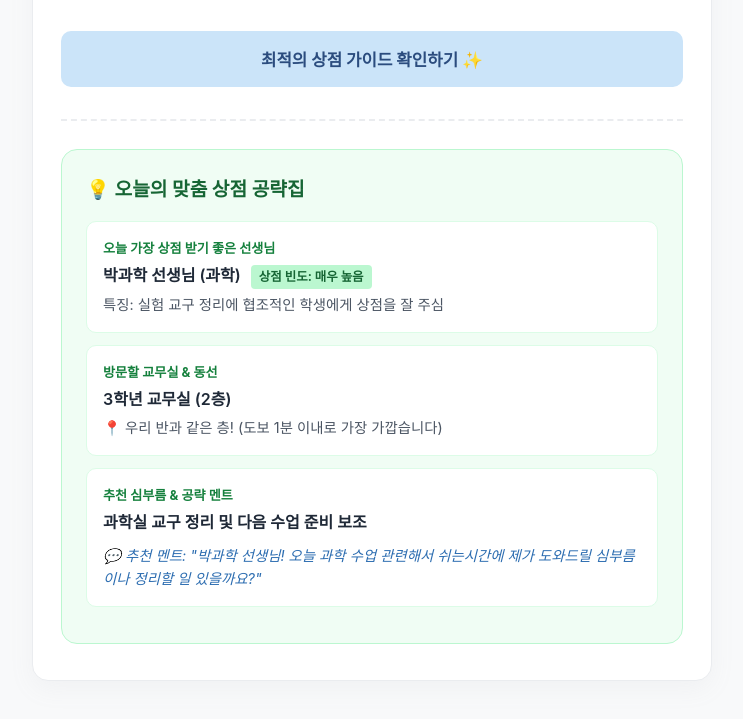
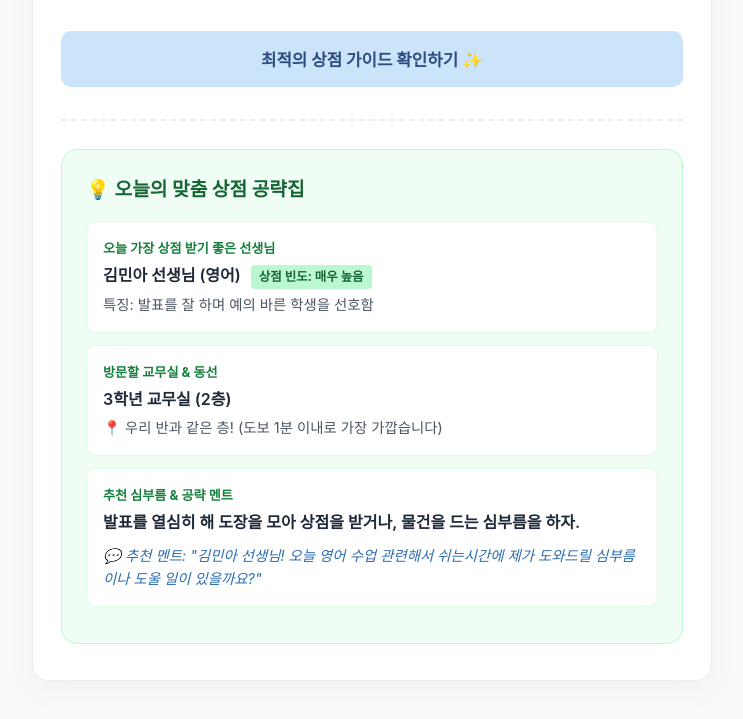
Before and after one commit to 202630909-a11y/Chaewon, a plain HTML site: page index.html in a window 1280 px wide. Both pictures are taken after a click on the button "최적의 상점 가이드 확인하기 ✨". Shown: the part 825-1544 px from the top of the page, without its empty margins (268-1011 px from the left). Drawn offline with Linux system fonts and the light colour scheme; a web font is replaced by a local one.

Commit message:
Update index.html

```diff
--- a/index.html
+++ b/index.html
@@ -283,6 +283,7 @@
     .badge-high { background-color: #FEF08A; color: #854D0E; }
     .badge-normal { background-color: #E0E7FF; color: #3730A3; }
     .badge-low { background-color: #F3F4F6; color: #4B5563; }
+    .badge-vlow { background-color: #FEE2E2; color: #991B1B; }
   </style>
 </head>
 <body>
@@ -368,21 +369,21 @@
 <script>
   const subjects = ["수학", "과학", "영어", "국어", "체육", "창체", "가정", "기술", "역사", "사회", "스클", "미술", "한문"];
 
-  // 엑셀 데이터를 바탕으로 업데이트된 선생님 데이터베이스
+  // 새로 전달해주신 엑셀 파일 데이터 적용
   const teacherDatabase = {
-    "수학": { name: "김수학 선생님", floor: 2, office: "3학년 교무실 (2층)", freq: "높음", freqScore: 3, task: "수업 후 형성평가지/프린트 수거 및 교무실 전달", personality: "수업 후 정리 정돈을 중시하며, 수학 문제 질문을 반가워함" },
-    "과학": { name: "박과학 선생님", floor: 2, office: "3학년 교무실 (2층)", freq: "매우 높음", freqScore: 4, task: "과학실 교구 정리 및 다음 수업 준비 보조", personality: "실험 교구 정리에 협조적인 학생에게 상점을 잘 주심" },
-    "영어": { name: "이영어 선생님", floor: 2, office: "3학년 교무실 (2층)", freq: "보통", freqScore: 2, task: "영어 단어장 수거 및 제출 확인 보조", personality: "단어 시험지 채점 보조나 영어 질문 방문을 좋아함" },
-    "국어": { name: "최국어 선생님", floor: 4, office: "생활교육부 (4층)", freq: "보통", freqScore: 2, task: "국어 수행평가 모음집 정리 및 제출 확인", personality: "예의 바르고 조용한 태도를 선호, 글씨체가 바른 학생에게 맡김" },
-    "체육": { name: "강체육 선생님", floor: 1, office: "체육안전부 (1층)", freq: "매우 높음", freqScore: 4, task: "체육 수업 직후 공 및 운동 기구 수거/정리", personality: "체육관 및 운동장 기구 정리를 도우면 상점을 즉시 부여함" },
-    "창체": { name: "윤창체 선생님", floor: 1, office: "대교무실 (1층)", freq: "높음", freqScore: 3, task: "동아리 활동지 수거 및 유인물 배부 보조", personality: "동아리활동 및 학급 행사 관련 심부름을 많이 시키심" },
-    "가정": { name: "임가정 선생님", floor: 3, office: "1학년 교무실 (3층)", freq: "보통", freqScore: 2, task: "실습실 기구 정돈 및 뒷정리 도우미", personality: "실습실 청결 관리나 도구 정리를 적극적으로 돕는 학생 선호" },
-    "기술": { name: "장기술 선생님", floor: 3, office: "1학년 교무실 (3층)", freq: "높음", freqScore: 3, task: "실습 재료 운반 및 정리 보조", personality: "기술실 공구 정리나 재료 운반을 돕는 학생을 좋아함" },
-    "역사": { name: "한역사 선생님", floor: 2, office: "3학년 교무실 (2층)", freq: "보통", freqScore: 2, task: "역사 학습지 전달 및 판서 정리 지원", personality: "역사 사료 및 학습지 전달, 꼼꼼하게 정리하는 학생 선호" },
-    "사회": { name: "송사회 선생님", floor: 2, office: "3학년 교무실 (2층)", freq: "높음", freqScore: 3, task: "수업 시각자료/지도 수거 및 교무실 전달", personality: "뉴스나 사회 이슈 질문에 친절하며 지도/자료 정리를 맡김" },
-    "스클": { name: "오스클 선생님", floor: 1, office: "체육안전부 (1층)", freq: "매우 높음", freqScore: 4, task: "스포츠클럽 용품 운반 및 출석부 전달", personality: "스포츠 클럽 활동용 용품 관리와 인원 점검 도우미 축하" },
-    "미술": { name: "신미술 선생님", floor: 1, office: "대교무실 (1층)", freq: "높음", freqScore: 3, task: "미술실 실습 재료 정리 및 학생 작품 수거", personality: "미술실 준비물 정리, 작품 게시판 부착을 돕는 학생 선호" },
-    "한문": { name: "조한문 선생님", floor: 4, office: "생활교육부 (4층)", freq: "낮음", freqScore: 1, task: "한문 공책 수거 및 과제 검사 보조", personality: "한자 쓰기 과제 확인 및 정숙한 태도를 중요시함" }
+    "수학": { name: "양현호 선생님", floor: 2, office: "3학년 교무실 (2층)", freq: "낮음", freqScore: 2, task: "상점을 잘 주시지 않으며, 심부름을 자주 시키시진 않는다.", personality: "수학 문제 질문을 반가워함. 재미있음" },
+    "과학": { name: "이지수 선생님", floor: 3, office: "1학년 교무실 (3층)", freq: "보통", freqScore: 3, task: "심부름 시키실 일 없냐고 물어보면 심부름을 주실 수도 있다.", personality: "나긋한 성격으로 예의바르고 발표를 잘 하는 학생을 좋아함." },
+    "영어": { name: "김민아 선생님", floor: 2, office: "3학년 교무실 (2층)", freq: "매우 높음", freqScore: 5, task: "발표를 열심히 해 도장을 모아 상점을 받거나, 물건을 드는 심부름을 하자.", personality: "발표를 잘 하며 예의 바른 학생을 선호함" },
+    "국어": { name: "박지연 선생님", floor: 1, office: "대교무실 (1층)", freq: "보통", freqScore: 3, task: "심부름 시키실 일 없냐고 물어보면 심부름을 주실 수도 있다.", personality: "예의 바르고 조용한 태도를 선호, 글씨체가 바른 학생에게 맡김" },
+    "체육": { name: "조예진 선생님", floor: 1, office: "체육안전부 (1층)", freq: "높음", freqScore: 4, task: "체육 부장을 하거나, 체육 활동을 월등하게 잘하면 상점을 받을 수 있다.", personality: "체육관 및 운동장 기구 정리를 도우면 상점을 즉시 부여함" },
+    "창체": { name: "이지수 선생님", floor: 3, office: "1학년 교무실 (3층)", freq: "보통", freqScore: 3, task: "이 활동에서는 상점을 얻기 힘듦", personality: "나긋한 성격으로 예의바르고 발표를 잘 하는 학생을 좋아함." },
+    "가정": { name: "권이담 선생님", floor: 4, office: "생활교육부 (4층)", freq: "매우 높음", freqScore: 5, task: "복습 퀴즈를 맞출 때마다 상점을 줌.", personality: "시끄럽고 버릇없는 학생을 매우 싫어하며, 모범생을 좋아하심" },
+    "기술": { name: "장민석 선생님", floor: 4, office: "생활교육부 (4층)", freq: "보통", freqScore: 3, task: "발표를 적극적으로 하면 상점을 주시지만, 발표를 할 기회가 많이 없다.", personality: "말을 잘 듣고 조용하며 자신의 일을 잘 하는 학생을 좋아함" },
+    "역사": { name: "이은정 선생님", floor: 1, office: "대교무실 (1층)", freq: "보통", freqScore: 3, task: "역사 활동을 활발히 하거나 발표를 많이 한다.", personality: "발표 잘하고 조용한 학생 선호." },
+    "사회": { name: "이숙경 선생님", floor: 2, office: "3학년 교무실 (2층)", freq: "낮음", freqScore: 2, task: "수업 시각자료/지도 수거 및 교무실 전달", personality: "발표를 잘하는 학생을 좋아하며, 조용한 환경을 선호" },
+    "스클": { name: "김스클 선생님", floor: 1, office: "체육안전부 (1층)", freq: "매우 낮음", freqScore: 1, task: "심부름을 잘 시키지만 상점은 없음", personality: "엄하시며 규칙을 중시하는 성격" },
+    "미술": { name: "김윤정 선생님", floor: 2, office: "3학년 교무실 (2층)", freq: "낮음", freqScore: 2, task: "상점을 잘 주시지 않으며, 심부름을 자주 시키시진 않는다.", personality: "엄해 보이지만 친절한 성격으로, 배고프다고 하시면 간식을 주신다. 조용하고 똘똘한 학생을 좋아한다" },
+    "한문": { name: "한상미 선생님", floor: 1, office: "대교무실 (1층)", freq: "낮음", freqScore: 2, task: "상점을 잘 주지 않는다. 발표를 많이 하면 신뢰도를 얻을 수 있다.", personality: "성실한 모습 및 정숙한 태도를 중요시함" }
   };
 
   let currentMaxPeriod = 6;
@@ -474,6 +475,7 @@
     if (target.freq === "매우 높음") badgeClass = "badge-vhigh";
     else if (target.freq === "높음") badgeClass = "badge-high";
     else if (target.freq === "낮음") badgeClass = "badge-low";
+    else if (target.freq === "매우 낮음") badgeClass = "badge-vlow";
 
     document.getElementById('resTeacherName').innerHTML =
       `${target.name} (${bestSubject}) <span class="badge ${badgeClass}">상점 빈도: ${target.freq}</span>`;
@@ -489,7 +491,7 @@
 
     document.getElementById('resTask').innerText = target.task;
     document.getElementById('resScript').innerText =
-      `💬 추천 멘트: "${target.name}! 오늘 ${bestSubject} 수업 관련해서 ${selectedTime}에 제가 도와드릴 심부름이나 정리할 일 있을까요?"`;
+      `💬 추천 멘트: "${target.name}! 오늘 ${bestSubject} 수업 관련해서 ${selectedTime}에 제가 도와드릴 심부름이나 도울 일이 있을까요?"`;
 
     document.getElementById('resultContainer').style.display = 'block';
     document.getElementById('resultContainer').scrollIntoView({ behavior: 'smooth' });
```
